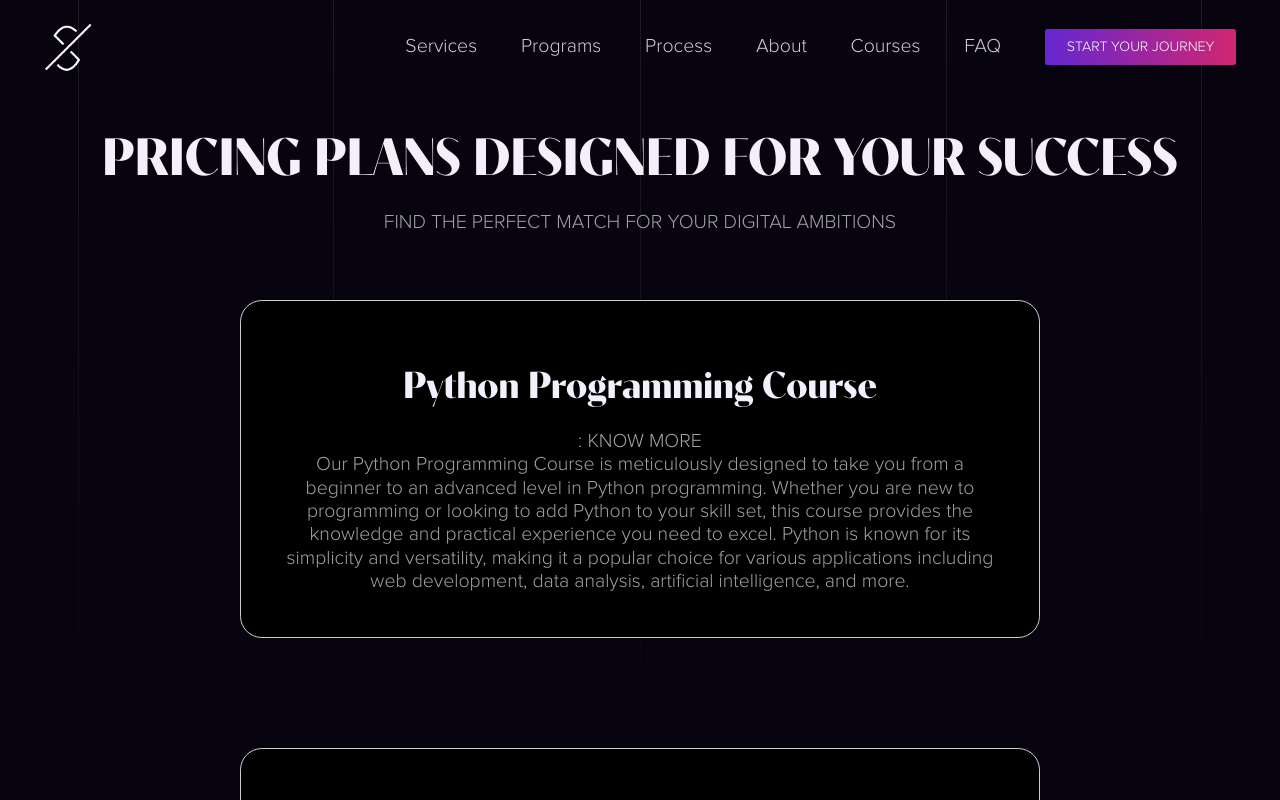
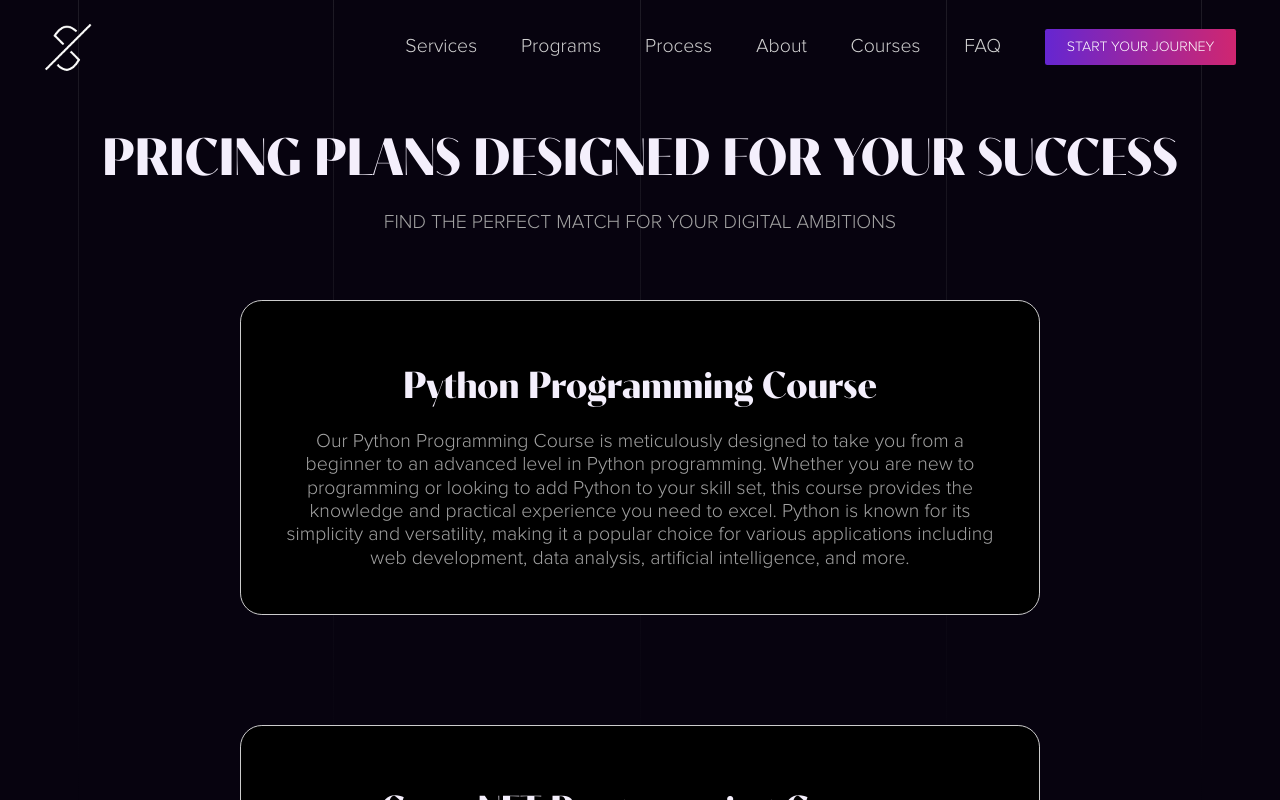
Before and after one commit to MayurTank07/starx-innovations, a Next.js app: page /pricing in a window 1280 px wide. Shown: the top 800 px of the page. Built offline with nearby package versions, Linux system fonts and the light colour scheme.

Commit message:
Update Detailed_Pricing.js

```diff
--- a/app/components/pages/pricing/Detailed_Pricing.js
+++ b/app/components/pages/pricing/Detailed_Pricing.js
@@ -21,7 +21,7 @@ const Detailed_Services = () => {
             {/* Python Programming Course */}
             <div className='div div_1'>
                 <Heading_3 h3Text="Python Programming Course" />
-                <Paragraph pText=": KNOW MORE" />
+                <Paragraph pText="" />
                 <Paragraph pText=" Our Python Programming Course is meticulously designed to take you from a beginner to an advanced level in Python programming. Whether you are new to programming or looking to add Python to your skill set, this course provides the knowledge and practical experience you need to excel. Python is known for its simplicity and versatility, making it a popular choice for various applications including web development, data analysis, artificial intelligence, and more." />
             </div>
 
```
